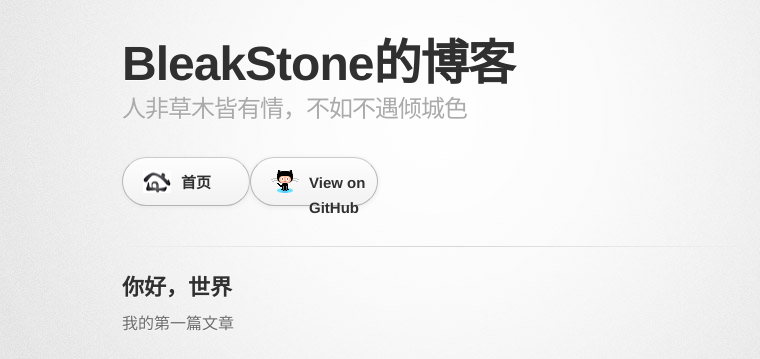
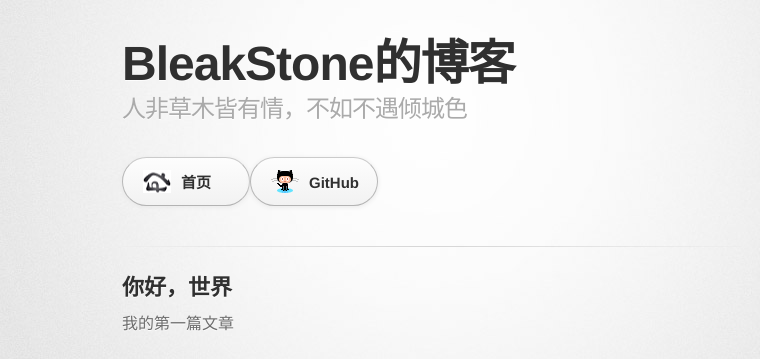
Before and after one commit to BleakStone/blog, a Jekyll site: the page built from _posts/2016-02-24-hello-world.html, in a window 1280 px wide. Shown: the top 359 px of the page, without its empty margins (208-968 px from the left). Built offline with Jekyll 4.4.1, drawn with Linux system fonts in a browser that asks for light colours; some web fonts are replaced.

Commit message:
Update forPost.html

```diff
--- a/_layouts/forPost.html
+++ b/_layouts/forPost.html
@@ -24,7 +24,7 @@
 
         <section id="downloads" class="clearfix">
          <a href="/jekyll_demo/index.html" id="view-on-homeicon" class="button"><span>首页</span></a>
-          <a href="https://github.com/BleakStone/jekyll_demo" id="view-on-github" class="button"><span>View on GitHub</span></a>
+          <a href="https://github.com/BleakStone/jekyll_demo" id="view-on-github" class="button"><span>GitHub</span></a>
         </section>
 
         <hr>
```
